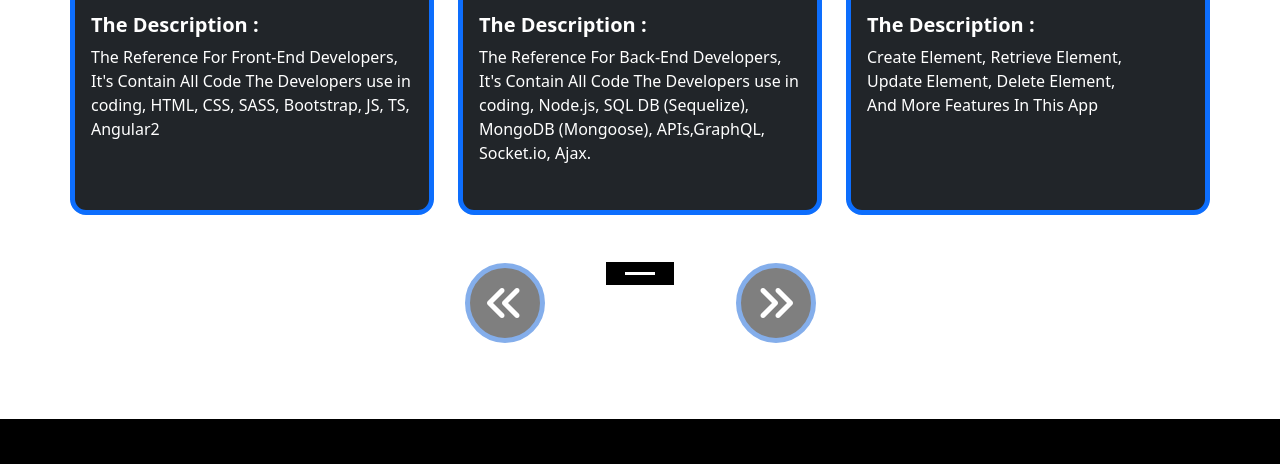
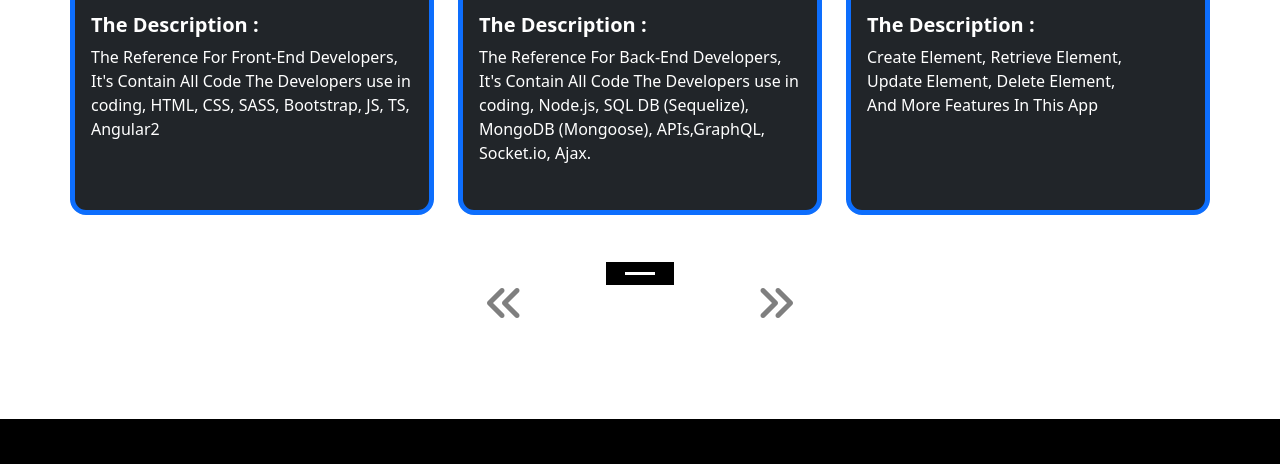
Before and after one commit to Eng-M-Ma9dy/Portfolio, a plain HTML site: page index.html in a window 1280 px wide. Shown: the part 4258-4722 px from the top of the page. Drawn offline with Linux system fonts and the light colour scheme.

Commit message:
Update index.css

```diff
--- a/CSS/index.css
+++ b/CSS/index.css
@@ -316,14 +316,11 @@
     display: flex;
     justify-content: center;
     align-items: center;
-    color: white;
+    color: black;
     width: 5rem;
     height: 5rem;
     text-indent: 0;
-    border-radius: 50%;
-    background-color: black;
     background-image: none;
-    border: solid #0B5ED7 5px;
 }
 
 /* ----------------------------------------------------------------------------- */
```
